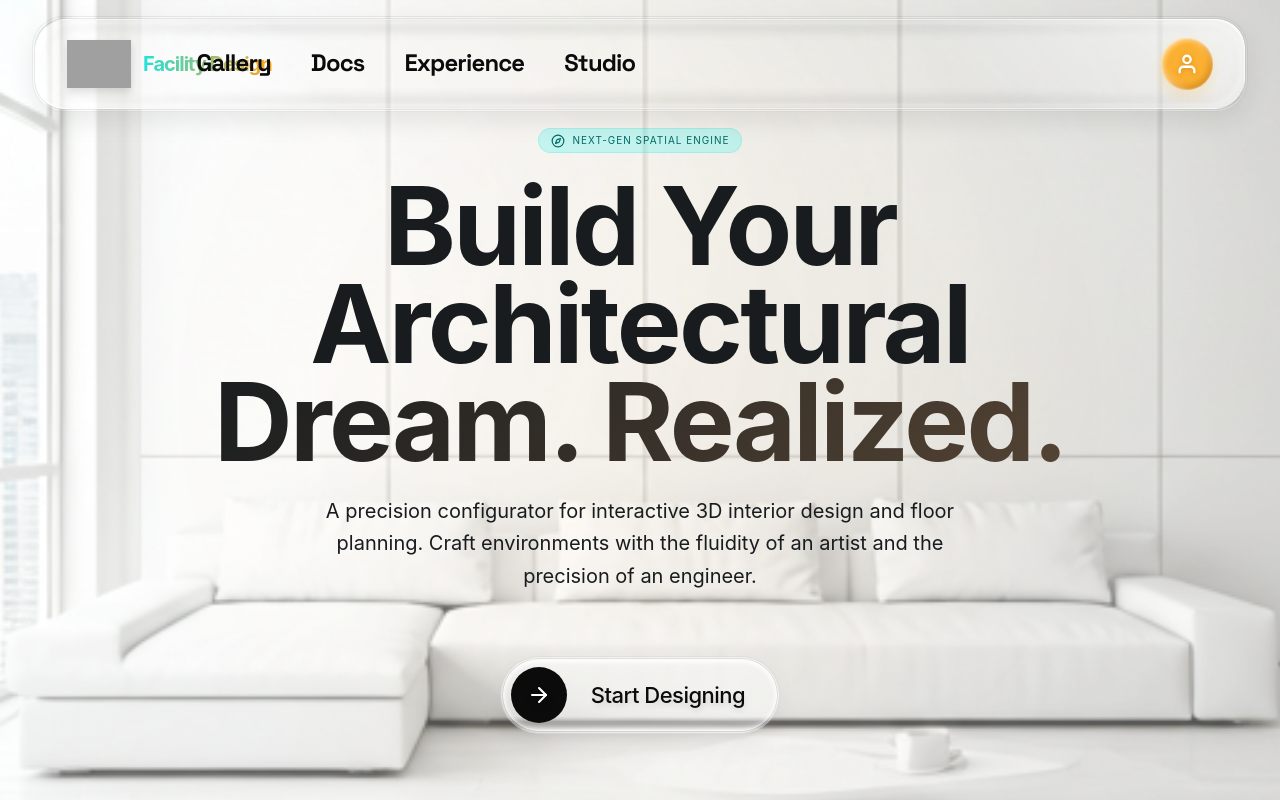
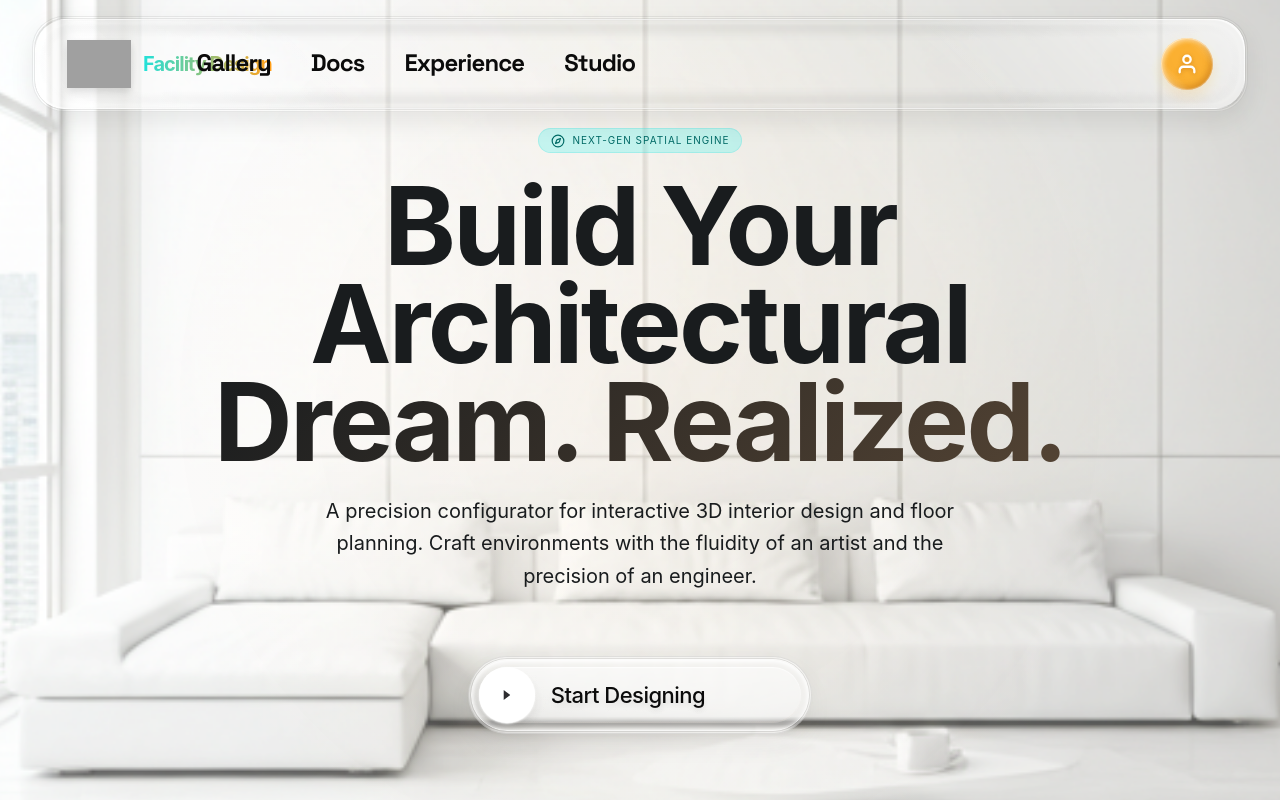
Before and after one commit to ThAce-code/3D-Home-Design, a React (Vite) app: page / in a window 1280 px wide. Shown: the top 800 px of the page. Built offline with nearby package versions, Linux system fonts and the light colour scheme; grey boxes are pictures that could not be loaded.

Commit message:
fix: refine landing hero liquid glass cta

```diff
--- a/src/app/components/LiquidGlassButton.tsx
+++ b/src/app/components/LiquidGlassButton.tsx
@@ -20,18 +20,25 @@ export default function LiquidGlassButton({
 }: LiquidGlassButtonProps) {
   const content = motionVariant === 'hero-cta' ? (
     <>
-      <span aria-hidden="true" className="liquid-glass-hero-cta-ink" />
+      <span aria-hidden="true" className="liquid-glass-hero-cta-shell-fill" />
+      <span aria-hidden="true" className="liquid-glass-hero-cta-track" />
+      <span aria-hidden="true" className="liquid-glass-hero-cta-fill" />
+      <span aria-hidden="true" className="liquid-glass-hero-cta-ink liquid-glass-hero-cta-orb">
+        <svg
+          className="liquid-glass-hero-cta-play-icon"
+          xmlns="http://www.w3.org/2000/svg"
+          viewBox="0 0 24 24"
+          fill="currentColor"
+          aria-hidden="true"
+        >
+          <path d="M8 18V6l8 6-8 6Z" />
+        </svg>
+      </span>
       <span aria-hidden="true" className="liquid-glass-hero-cta-gloss" />
       <span className="liquid-glass-content liquid-glass-hero-cta-content">
-        {showArrow ? (
-          <span aria-hidden="true" className="liquid-glass-hero-cta-icon-zone">
-            <span className="liquid-glass-hero-cta-arrow-track">
-              <ArrowRight className="liquid-glass-arrow-icon liquid-glass-hero-cta-arrow-primary" />
-              <ArrowRight className="liquid-glass-arrow-icon liquid-glass-hero-cta-arrow-secondary" />
-            </span>
-          </span>
-        ) : null}
+        <span aria-hidden="true" className="liquid-glass-hero-cta-slot liquid-glass-hero-cta-slot-start" />
         <span className="liquid-glass-label liquid-glass-hero-cta-label">{children}</span>
+        <span aria-hidden="true" className="liquid-glass-hero-cta-slot liquid-glass-hero-cta-slot-end" />
       </span>
     </>
   ) : (
--- a/src/index.css
+++ b/src/index.css
@@ -184,6 +184,10 @@
 }
 
 [data-app-theme='landing'] .hero-liquid-glass-button {
+  --hero-cta-orb-size: 56px;
+  --hero-cta-rail-gap: 16px;
+  --hero-cta-orb-left-start: 8px;
+  --hero-cta-orb-left-end: calc(100% - var(--hero-cta-orb-size) - 8px);
   min-width: 280px;
   min-height: 72px;
   justify-content: flex-start;
@@ -198,6 +202,26 @@
   transition: transform 0.3s cubic-bezier(0.22, 1, 0.36, 1);
 }
 
+[data-app-theme='landing'] .hero-liquid-glass-button .liquid-glass-hero-cta-shell-fill {
+  position: absolute;
+  inset: -3px;
+  z-index: 0;
+  border-radius: inherit;
+  background: linear-gradient(
+    90deg,
+    rgba(38, 220, 214, 0.84) 0%,
+    rgba(132, 219, 181, 0.8) 38%,
+    rgba(214, 199, 98, 0.84) 72%,
+    rgba(255, 159, 28, 0.9) 100%
+  );
+  opacity: 0;
+  transition:
+    opacity 0.52s cubic-bezier(0.22, 1, 0.36, 1),
+    filter 0.52s cubic-bezier(0.22, 1, 0.36, 1);
+  filter: saturate(0.92);
+  pointer-events: none;
+}
+
 [data-app-theme='landing'] .hero-liquid-glass-button::after {
   display: none;
 }
@@ -207,17 +231,65 @@
   opacity: 0;
 }
 
+[data-app-theme='landing'] .hero-liquid-glass-button .liquid-glass-hero-cta-track {
+  position: absolute;
+  inset: 8px;
+  z-index: 0;
+  border-radius: inherit;
+  background:
+    linear-gradient(180deg, rgba(255, 255, 255, 0.38), rgba(255, 255, 255, 0.14)),
+    linear-gradient(90deg, rgba(255, 255, 255, 0.22), rgba(255, 255, 255, 0.08));
+  box-shadow:
+    inset 0 1px 1px rgba(255, 255, 255, 0.72),
+    inset 0 -1px 2px rgba(170, 154, 137, 0.18);
+  pointer-events: none;
+}
+
+[data-app-theme='landing'] .hero-liquid-glass-button .liquid-glass-hero-cta-fill {
+  position: absolute;
+  inset: 8px;
+  z-index: 1;
+  border-radius: inherit;
+  background: linear-gradient(90deg, #26dcd6 0%, #ff9f1c 100%);
+  opacity: 0;
+  transform: scaleX(0.24);
+  transform-origin: left center;
+  transition:
+    transform 0.62s cubic-bezier(0.22, 1, 0.36, 1),
+    opacity 0.52s cubic-bezier(0.22, 1, 0.36, 1);
+  pointer-events: none;
+}
+
 [data-app-theme='landing'] .hero-liquid-glass-button .liquid-glass-hero-cta-ink {
   position: absolute;
-  left: 8px;
-  top: 8px;
-  z-index: 1;
-  width: 56px;
-  height: 56px;
+  left: var(--hero-cta-orb-left-start);
+  top: 50%;
+  z-index: 2;
+  width: var(--hero-cta-orb-size);
+  height: var(--hero-cta-orb-size);
   border-radius: 999px;
-  background: #111111;
-  transform-origin: center;
-  transition: transform 0.6s cubic-bezier(0.25, 1, 0.3, 1);
+  background: #ffffff;
+  display: flex;
+  align-items: center;
+  justify-content: center;
+  transform: translateY(-50%) rotate(0deg);
+  transition:
+    left 0.76s cubic-bezier(0.22, 1, 0.36, 1),
+    transform 0.76s cubic-bezier(0.22, 1, 0.36, 1),
+    background-color 0.52s cubic-bezier(0.22, 1, 0.36, 1),
+    box-shadow 0.52s cubic-bezier(0.22, 1, 0.36, 1),
+    outline-color 0.52s cubic-bezier(0.22, 1, 0.36, 1);
+  box-shadow:
+    0 1px 2px rgba(255, 255, 255, 0.9),
+    0 8px 20px rgba(49, 48, 51, 0.14);
+  outline: 0 solid rgba(255, 255, 255, 0);
+}
+
+[data-app-theme='landing'] .hero-liquid-glass-button .liquid-glass-hero-cta-play-icon {
+  width: 20px;
+  height: 20px;
+  color: #313033;
+  transition: color 0.52s cubic-bezier(0.22, 1, 0.36, 1);
 }
 
 [data-app-theme='landing'] .hero-liquid-glass-button .liquid-glass-hero-cta-gloss {
@@ -236,79 +308,83 @@
   position: relative;
   z-index: 4;
   width: 100%;
-  justify-content: flex-start;
-  gap: 24px;
+  display: grid;
+  grid-template-columns:
+    var(--hero-cta-orb-size)
+    minmax(max-content, 1fr)
+    var(--hero-cta-orb-size);
+  align-items: center;
+  justify-items: center;
+  column-gap: var(--hero-cta-rail-gap);
   color: #111111;
 }
 
-[data-app-theme='landing'] .hero-liquid-glass-button .liquid-glass-hero-cta-icon-zone {
-  position: relative;
-  z-index: 5;
-  display: inline-flex;
-  width: 56px;
-  height: 56px;
-  align-items: center;
-  justify-content: center;
-  flex-shrink: 0;
+[data-app-theme='landing'] .hero-liquid-glass-button .liquid-glass-hero-cta-slot {
+  width: var(--hero-cta-orb-size);
+  height: var(--hero-cta-orb-size);
+  pointer-events: none;
 }
 
-[data-app-theme='landing'] .hero-liquid-glass-button .liquid-glass-hero-cta-arrow-track {
-  position: relative;
-  width: 24px;
-  height: 24px;
-  overflow: visible;
+[data-app-theme='landing'] .hero-liquid-glass-button .liquid-glass-hero-cta-slot-start {
+  grid-column: 1;
 }
 
-[data-app-theme='landing'] .hero-liquid-glass-button .liquid-glass-hero-cta-arrow-primary,
-[data-app-theme='landing'] .hero-liquid-glass-button .liquid-glass-hero-cta-arrow-secondary {
-  position: absolute;
-  inset: 0;
-  color: #ffffff;
-  transition:
-    transform 0.6s cubic-bezier(0.25, 1, 0.3, 1),
-    opacity 0.4s cubic-bezier(0.25, 1, 0.3, 1);
-}
-
-[data-app-theme='landing'] .hero-liquid-glass-button .liquid-glass-hero-cta-arrow-primary {
-  transform: translateX(0);
-  opacity: 1;
-}
-
-[data-app-theme='landing'] .hero-liquid-glass-button .liquid-glass-hero-cta-arrow-secondary {
-  transform: translateX(-96px);
-  opacity: 0;
+[data-app-theme='landing'] .hero-liquid-glass-button .liquid-glass-hero-cta-slot-end {
+  grid-column: 3;
 }
 
 [data-app-theme='landing'] .hero-liquid-glass-button .liquid-glass-hero-cta-label {
+  grid-column: 2;
   position: relative;
   z-index: 4;
   color: #111111;
   font-size: 22px;
   font-weight: 500;
   letter-spacing: -0.5px;
-  transition: color 0.4s cubic-bezier(0.25, 1, 0.3, 1);
+  white-space: nowrap;
+  transition:
+    color 0.52s cubic-bezier(0.22, 1, 0.36, 1),
+    transform 0.62s cubic-bezier(0.22, 1, 0.36, 1);
 }
 
 [data-app-theme='landing'] .hero-liquid-glass-button:hover .liquid-glass-hero-cta-ink,
 [data-app-theme='landing'] .hero-liquid-glass-button:focus-visible .liquid-glass-hero-cta-ink {
-  transform: scale(12);
+  left: var(--hero-cta-orb-left-end);
+  transform: translateY(-50%) rotate(360deg);
+  background: rgba(255, 255, 255, 0.98);
+  outline: 6px solid rgba(255, 255, 255, 0.28);
+}
+
+[data-app-theme='landing'] .hero-liquid-glass-button:hover .liquid-glass-hero-cta-shell-fill,
+[data-app-theme='landing'] .hero-liquid-glass-button:focus-visible .liquid-glass-hero-cta-shell-fill {
+  opacity: 1;
+  filter: saturate(1.06);
+}
+
+[data-app-theme='landing'] .hero-liquid-glass-button:hover .liquid-glass-hero-cta-fill,
+[data-app-theme='landing'] .hero-liquid-glass-button:focus-visible .liquid-glass-hero-cta-fill {
+  opacity: 1;
+  transform: scaleX(1);
+}
+
+[data-app-theme='landing'] .hero-liquid-glass-button:hover .liquid-glass-hero-cta-play-icon,
+[data-app-theme='landing'] .hero-liquid-glass-button:focus-visible .liquid-glass-hero-cta-play-icon {
+  color: #313033;
 }
 
 [data-app-theme='landing'] .hero-liquid-glass-button:hover .liquid-glass-hero-cta-label,
 [data-app-theme='landing'] .hero-liquid-glass-button:focus-visible .liquid-glass-hero-cta-label {
   color: #ffffff;
+  transform: translateX(-10px);
 }
 
-[data-app-theme='landing'] .hero-liquid-glass-button:hover .liquid-glass-hero-cta-arrow-primary,
-[data-app-theme='landing'] .hero-liquid-glass-button:focus-visible .liquid-glass-hero-cta-arrow-primary {
-  transform: translateX(220px);
-  opacity: 0;
-}
-
-[data-app-theme='landing'] .hero-liquid-glass-button:hover .liquid-glass-hero-cta-arrow-secondary,
-[data-app-theme='landing'] .hero-liquid-glass-button:focus-visible .liquid-glass-hero-cta-arrow-secondary {
-  transform: translateX(0);
-  opacity: 1;
+[data-app-theme='landing'] .hero-liquid-glass-button:hover,
+[data-app-theme='landing'] .hero-liquid-glass-button:focus-visible {
+  background: rgba(255, 255, 255, 0.45);
+  box-shadow:
+    0 12px 24px rgba(0, 0, 0, 0.05),
+    0 4px 8px rgba(0, 0, 0, 0.02),
+    10px 10px 100px rgba(255, 159, 28, 0.4);
 }
 
 [data-app-theme='landing'] .hero-liquid-glass-button:active {
```
Also changed, not shown: 2 other files (tests, documents, lock files or other folders).
